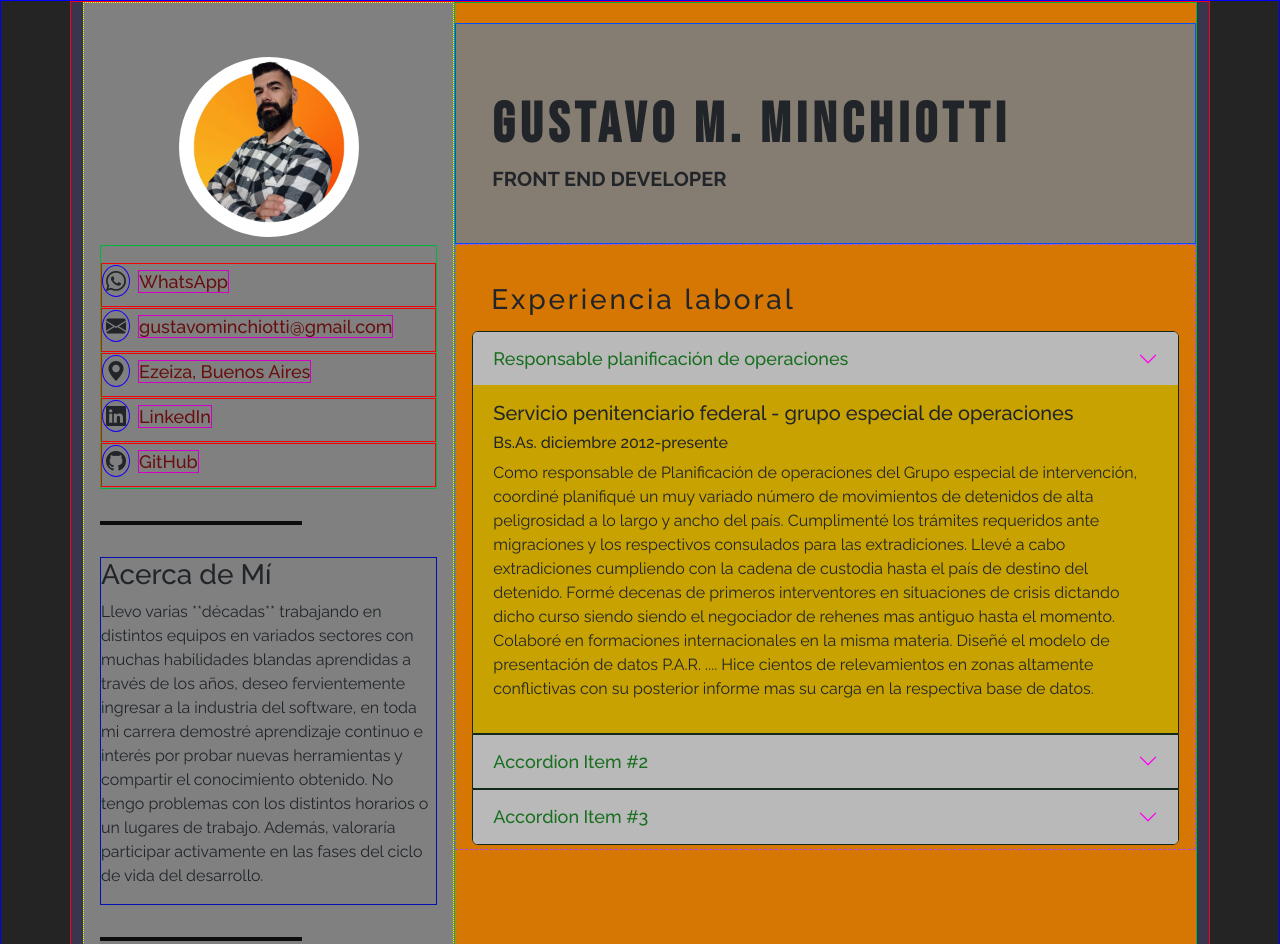
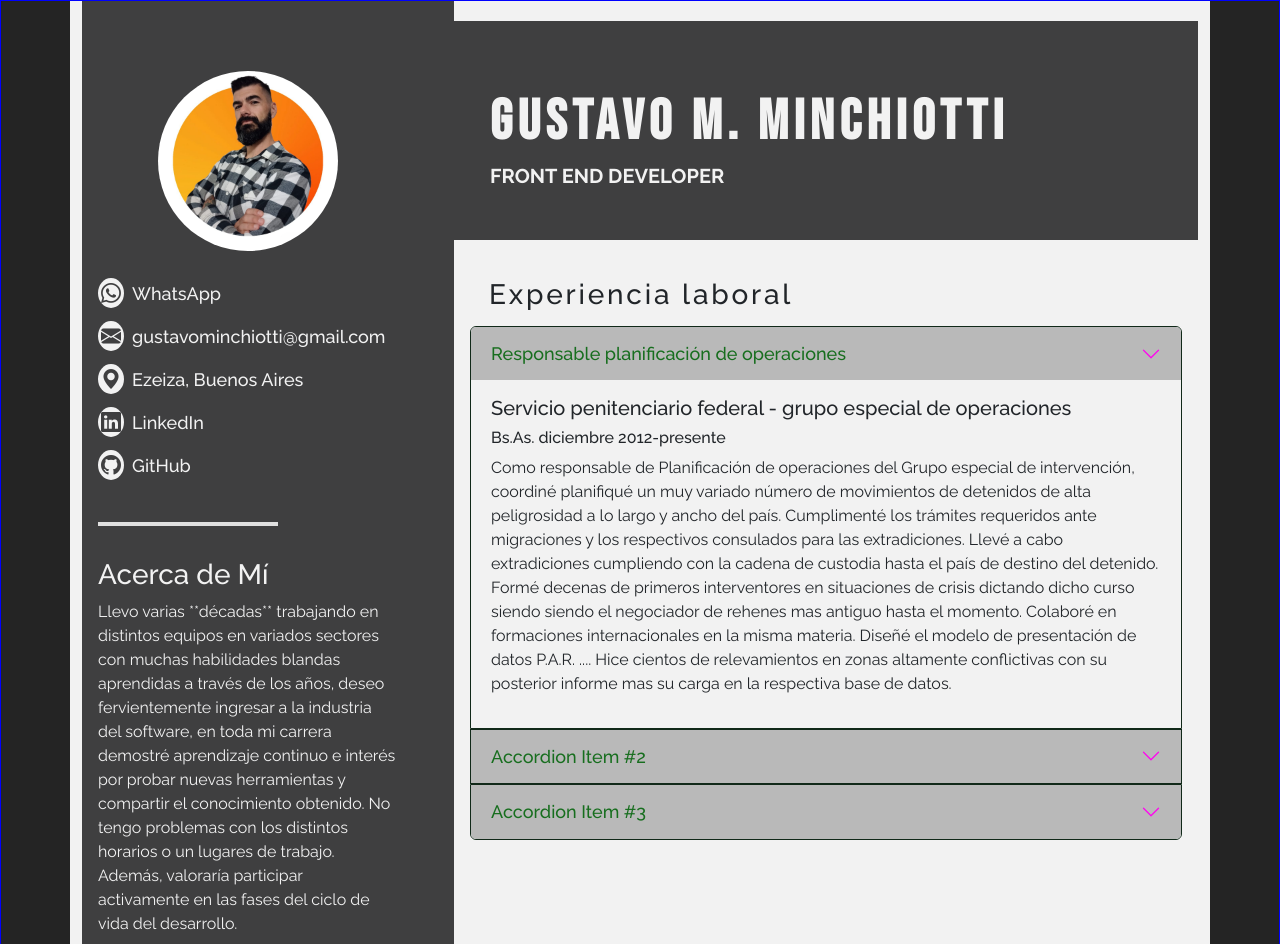
Before and after one commit to GustavoMinchiotti/Ticmas-TP-para-Argentina-programa-4.0, a plain HTML site: page html/index.html in a window 1280 px wide. Shown: the top 944 px of the page. Drawn offline with nearby package versions, Linux system fonts and the light colour scheme.

Commit message:
prueba tonos

```diff
--- a/sass/style.scss
+++ b/sass/style.scss
@@ -2,8 +2,9 @@
 
 //*? variables colores hacer PALETA DE COLORES ******* GRADIENTES  */
 
-$indigo: #6610f2; //* a modo de ejemplo así era que establecía variables de color*/ color: $indigo;
-
+//* a modo de ejemplo así era que establecía variables de color*/ color: $indigo;
+$oscuro: #3f3f40;
+$claro: #f2f2f2;
 // ux BÁSICO 1x medida de separacion entre items del mismo grupo, 2x para otro grupo,
 
 .container-fluid {
@@ -15,11 +16,11 @@ $indigo: #6610f2; //* a modo de ejemplo así era que establecía variables de co
   height: auto;
 }
 .dosColumnas {
-  background-color: rgb(57, 53, 77);
+  background-color: $claro;
   display: flex;
   flex-direction: row;
   align-items: stretch;
-  border: 1px solid rgb(248, 2, 15);
+  // border: 1px solid rgb(248, 2, 15);
   height: 90%;
   font-family: "Raleway", sans-serif;
   font-weight: 400;
@@ -27,9 +28,10 @@ $indigo: #6610f2; //* a modo de ejemplo así era que establecía variables de co
 }
 
 div.izq.container.col-4 {
-  border: 1px dotted rgb(229, 255, 0);
-  background-color: gray;
-  padding: 1rem;
+  // border: 1px dotted rgb(229, 255, 0);
+  background-color: $oscuro;
+  color: $claro;
+  padding: 2rem 3.5rem 2rem 1rem;
 
   a.navbar-brand {
     padding: 0%;
@@ -44,7 +46,7 @@ div.izq.container.col-4 {
   }
 
   hr {
-    border: 2px solid black;
+    border: 2px solid $claro;
     opacity: 0.9;
     text-align: start;
     margin: 2rem 0;
@@ -52,46 +54,50 @@ div.izq.container.col-4 {
   }
 
   .contact {
-    border: 1px solid rgb(3, 180, 62);
+    // border: 1px solid rgb(3, 180, 62);
     padding-top: 1rem;
     div.contIndividual {
-      border: 1px solid rgb(247, 0, 0);
+      // border: 1px solid rgb(247, 0, 0);
       margin: 1px 0px;
       padding: 5px 5px 5px 0px;
       display: flex;
 
       h5 {
         i {
-          border: 1px solid rgb(25, 0, 247);
+          // border: 1px solid rgb(25, 0, 247);
           border-radius: 50%;
           margin: 3px 3px 3px 0px;
           padding: 3px;
+          background-color: $claro;
+          color: $oscuro;
+          height: 32px;
+          width: 32px;
         }
         a {
           text-decoration: none;
           font-size: large;
-          color: rgb(104, 14, 14);
-          border: 1px solid rgb(209, 0, 199);
+          color: $claro;
+          // border: 1px solid rgb(209, 0, 199);
         }
       }
     }
   }
   section.about {
-    border: 1px solid rgb(3, 15, 180);
+    // border: 1px solid rgb(3, 15, 180);
   }
 
   //? /////////////////////////////////
   ////?    progress bar  (TODAS)  /////
   //? /////////////////////////////////
   section.idiomas {
-    border: 1px solid red;
+    //  border: 1px solid red;
     p {
       // border: 1px solid rgb(25, 0, 247);
       margin: 16px auto 2px 0px;
     }
   }
   section.skills {
-    border: 1px solid rgb(209, 0, 199);
+    // border: 1px solid rgb(209, 0, 199);
     p {
       // border: 1px solid rgb(25, 0, 247);
       margin: 16px auto 2px 0px;
@@ -107,7 +113,7 @@ div.izq.container.col-4 {
       border-radius: 2px;
       background-color: rgb(255, 255, 255); //sirve
       div.progress-bar {
-        background-color: rgb(51, 51, 51); //! color barra
+        background-color: rgb(128, 128, 128); //! color barra
         //height: 3px;
       }
     }
@@ -115,17 +121,18 @@ div.izq.container.col-4 {
 }
 
 div.der.container.col-8 {
-  border: 1px solid rgb(3, 180, 62);
-  background-color: rgb(214, 119, 3);
+  // border: 1px solid rgb(3, 180, 62);
+  background-color: $claro;
   padding-left: 0px; //sin padding por el encabezado para abajo todo con padding
   padding-right: 0px;
 
   header {
-    border: 1px solid rgb(0, 81, 255);
+    // border: 1px solid rgb(0, 81, 255);
     padding: 2.25rem;
     margin: 0%;
     margin-top: 20px;
-    background-color: rgb(134, 125, 114);
+    background-color: $oscuro;
+    color: $claro;
 
     h1 {
       font-family: "Bebas Neue", cursive;
@@ -150,7 +157,7 @@ div.der.container.col-8 {
 
   #experienciaLaboral {
     padding: 0.25rem 1rem;
-    border: 1px dashed rgb(163, 73, 253);
+    // border: 1px dashed rgb(163, 73, 253);
 
     h3 {
       margin: 30px 0px 10px 15px;
@@ -198,7 +205,7 @@ div.der.container.col-8 {
   }
 
   .accordion-body {
-    background-color: rgb(199, 162, 0);
+    background-color: $claro;
     // border: 1px solid rgb(180, 3, 127); //afecta pero innecesario
   }
   /////////////////////////////////////
```
Also changed, not shown: css/style.css, sass/style.css, 2 other files.
